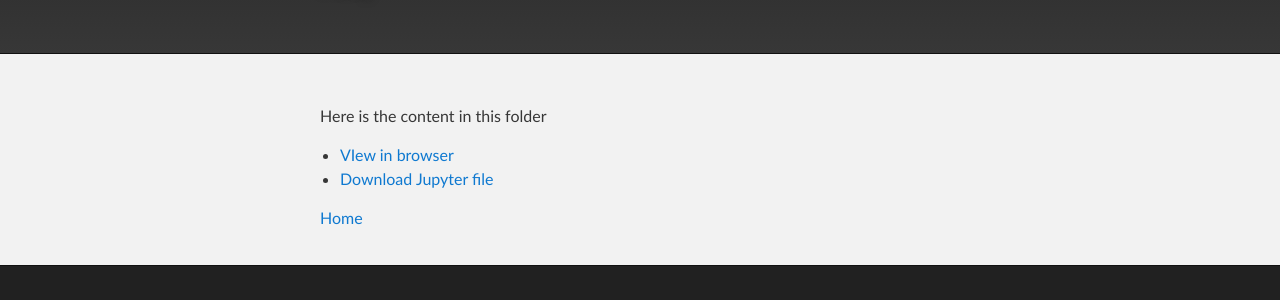
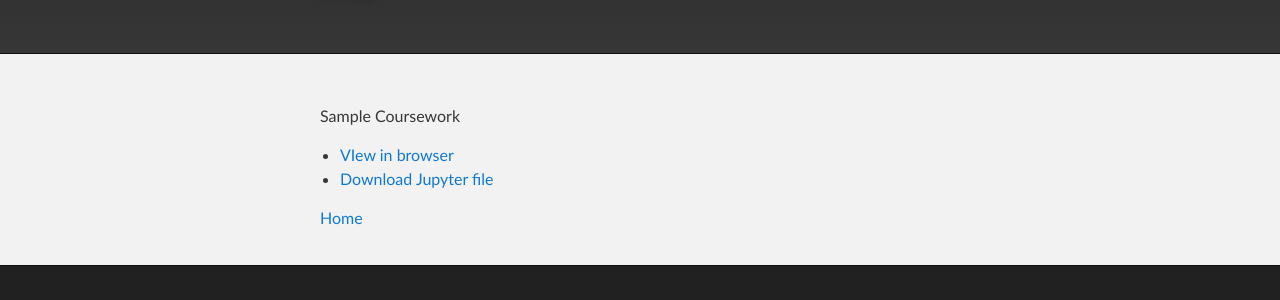
Before and after one commit to Cherylngo/cherylngo.github.io, a Jekyll site: the page built from Data Visualization/index.md, in a window 1280 px wide. Shown: the part 192-492 px from the top of the page. Built offline with Jekyll 4.4.1, drawn with Linux system fonts in a browser that asks for light colours; our own code applies the rules of GitHub Pages for plain Markdown files.

Commit message:
Update index.md

```diff
--- a/Data Visualization/index.md
+++ b/Data Visualization/index.md
@@ -3,8 +3,8 @@ title: Data Visualization
 description: Graphing with Python
 ---
 
-Here is the content in this folder
+Sample Coursework
 - [VIew in browser](BasicGraphingAssignment.html)
 - [Download Jupyter file](BasicGraphingAssginment.ipynb)
 
-[Home](cherylngo.github.io/index.md)
+[Home](https://cherylngo.github.io/)
```
